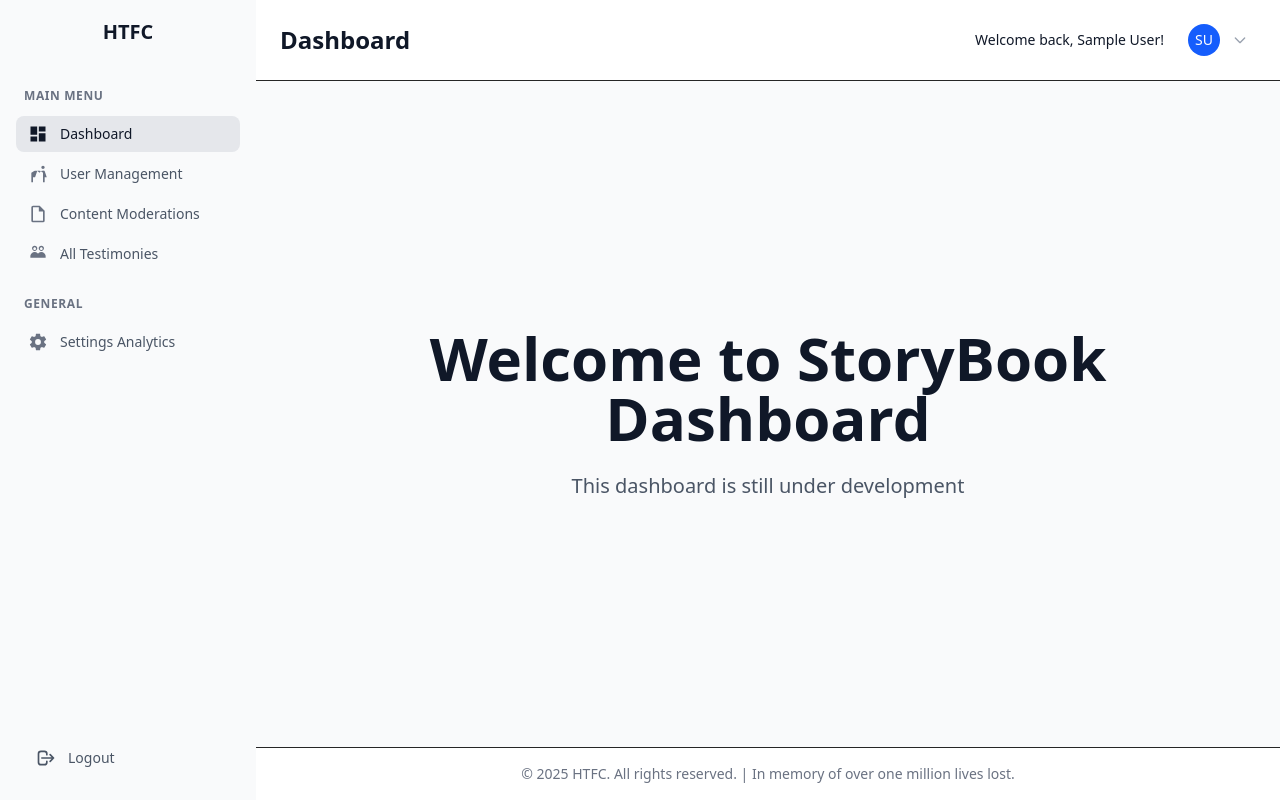
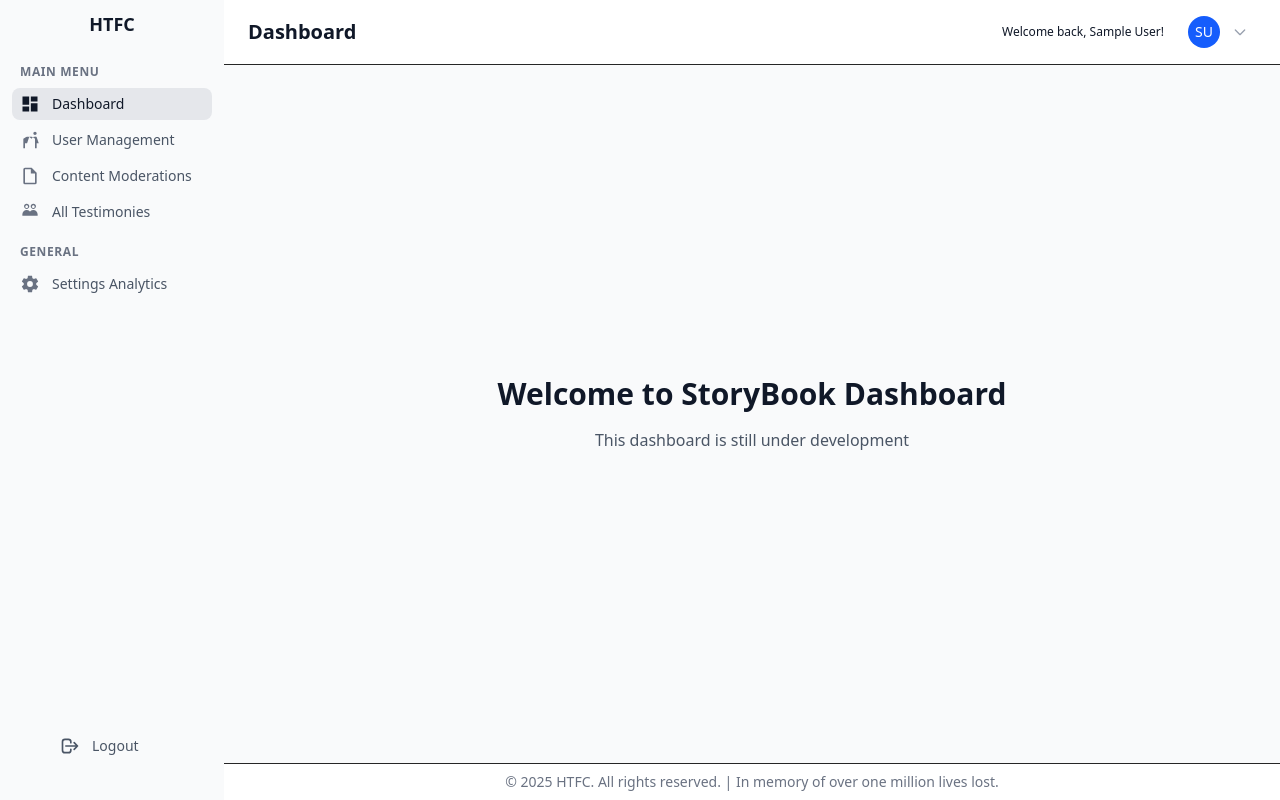
Before and after one commit to housemajorrwanda/StoryBook, a Next.js app: page /dashboard in a window 1280 px wide. Built offline with nearby package versions, Linux system fonts and the light colour scheme; no server answers; sample sign-in values are in the browser's storage.

Commit message:
auth and page not found dashboard

```diff
--- a/app/dashboard/layout.tsx
+++ b/app/dashboard/layout.tsx
@@ -64,14 +64,14 @@ export default function DashboardLayout({
         />
 
         {/* Main content area - scrollable */}
-        <main className="flex-1 overflow-y-auto p-6">
+        <main className="flex-1 overflow-y-auto p-4">
           <div className="max-w-7xl mx-auto h-full">
             {children}
           </div>
         </main>
 
         {/* Footer */}
-        <footer className="bg-white border-t border-gray-200 py-4">
+        <footer className="bg-white border-t border-gray-200 py-2">
           <div className="max-w-7xl mx-auto px-6 text-center">
             <p className="text-sm text-gray-500">
             © 2025 HTFC. All rights reserved. | In memory of over one million lives lost.
--- a/src/components/dashboard/Header.tsx
+++ b/src/components/dashboard/Header.tsx
@@ -13,7 +13,7 @@ export default function Header({ title, user, onMenuClick }: HeaderProps) {
   const [showProfileDropdown, setShowProfileDropdown] = useState(false);
 
   return (
-    <header className="bg-white border-b border-gray-200 px-4 py-4 lg:px-6">
+    <header className="bg-white border-b border-gray-200 px-4 py-2 lg:px-6">
       <div className="flex items-center justify-between max-w-7xl mx-auto">
         {/* Left side */}
         <div className="flex items-center space-x-4">
@@ -28,7 +28,7 @@ export default function Header({ title, user, onMenuClick }: HeaderProps) {
           </button>
 
           {/* Page title */}
-          <h1 className="text-2xl font-bold text-gray-900">{title}</h1>
+          <h1 className="text-xl font-bold text-gray-900">{title}</h1>
         </div>
 
         {/* Center - Search bar */}
@@ -52,7 +52,7 @@ export default function Header({ title, user, onMenuClick }: HeaderProps) {
         <div className="flex items-center space-x-4">
           {/* Welcome message */}
           <div className="text-right">
-            <p className="text-sm font-medium text-gray-900">
+            <p className="text-xs font-medium text-gray-900">
               Welcome back, {user?.firstName && user?.lastName
                 ? `${user.firstName} ${user.lastName}`
                 : user?.username || user?.email || 'User'
--- a/src/components/dashboard/Sidebar.tsx
+++ b/src/components/dashboard/Sidebar.tsx
@@ -79,20 +79,20 @@ export default function Sidebar({ isOpen, onClose }: SidebarProps) {
       )}
 
       {/* Sidebar */}
-      <div className={`fixed inset-y-0 left-0 z-50 w-64 bg-gray-50 transform transition-transform duration-300 ease-in-out lg:translate-x-0 lg:static lg:inset-0 ${
+      <div className={`fixed inset-y-0 left-0 z-50 w-56 bg-gray-50 transform transition-transform duration-300 ease-in-out lg:translate-x-0 lg:static lg:inset-0 ${
         isOpen ? 'translate-x-0' : '-translate-x-full'
       }`}>
         <div className="flex flex-col h-full">
           {/* Logo */}
-          <div className="flex items-center justify-center h-16 px-6">
-            <h1 className="text-xl font-bold text-gray-900">HTFC</h1>
+          <div className="flex items-center justify-center h-12 px-6">
+            <h1 className="text-lg font-bold text-gray-900">HTFC</h1>
           </div>
 
           {/* Navigation */}
-          <nav className="flex-1 px-4 py-6 space-y-6">
+          <nav className="flex-1 px-3 py-4 space-y-4">
             {/* Main Menu */}
             <div>
-              <h3 className="px-2 text-xs font-semibold text-gray-500 uppercase tracking-wider mb-3">
+              <h3 className="px-2 text-xs font-semibold text-gray-500 uppercase tracking-wider mb-2">
                 Main Menu
               </h3>
               <div className="space-y-1">
@@ -102,7 +102,7 @@ export default function Sidebar({ isOpen, onClose }: SidebarProps) {
                     <Link
                       key={item.name}
                       href={item.href}
-                      className={`flex items-center px-3 py-2 text-sm font-medium rounded-lg transition-colors ${
+                      className={`flex items-center px-2 py-1.5 text-sm font-medium rounded-lg transition-colors ${
                         isActive
                           ? 'bg-gray-200 text-gray-900 font-bold'
                           : 'text-gray-600 hover:bg-gray-100'
@@ -120,7 +120,7 @@ export default function Sidebar({ isOpen, onClose }: SidebarProps) {
 
             {/* General */}
             <div>
-              <h3 className="px-2 text-xs font-semibold text-gray-500 uppercase tracking-wider mb-3">
+              <h3 className="px-2 text-xs font-semibold text-gray-500 uppercase tracking-wider mb-2">
                 General
               </h3>
               <div className="space-y-1">
@@ -130,7 +130,7 @@ export default function Sidebar({ isOpen, onClose }: SidebarProps) {
                     <Link
                       key={item.name}
                       href={item.href}
-                      className={`flex items-center px-3 py-2 text-sm font-medium rounded-lg transition-colors ${
+                      className={`flex items-center px-2 py-1.5 text-sm font-medium rounded-lg transition-colors ${
                         isActive
                           ? 'bg-gray-200 text-gray-900 font-bold'
                           : 'text-gray-600 hover:bg-gray-100'
@@ -148,7 +148,7 @@ export default function Sidebar({ isOpen, onClose }: SidebarProps) {
           </nav>
 
           {/* Logout */}
-          <div className="p-6">
+          <div className="p-2 px-12 py-9 ">
             <button
               onClick={handleLogout}
               disabled={logoutMutation.isPending}
--- a/src/components/shared/UnderDevelopment.tsx
+++ b/src/components/shared/UnderDevelopment.tsx
@@ -12,10 +12,10 @@ export default function UnderDevelopment({
   return (
     <div className={`flex items-center justify-center h-full ${className}`}>
       <div className="text-center">
-        <h1 className="text-4xl md:text-6xl font-bold text-gray-900 mb-6">
+        <h1 className="text-2xl md:text-3xl font-bold text-gray-900 mb-4">
           {title}
         </h1>
-        <p className="text-gray-600 text-lg md:text-xl max-w-2xl mx-auto">
+        <p className="text-gray-600 text-sm md:text-base max-w-2xl mx-auto">
           {subtitle}
         </p>
       </div>
```
